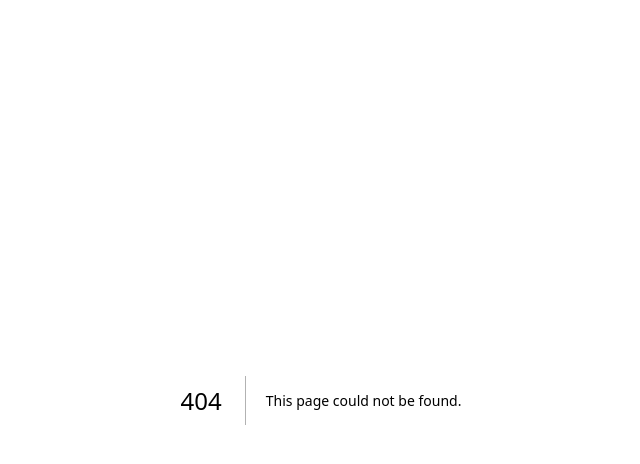
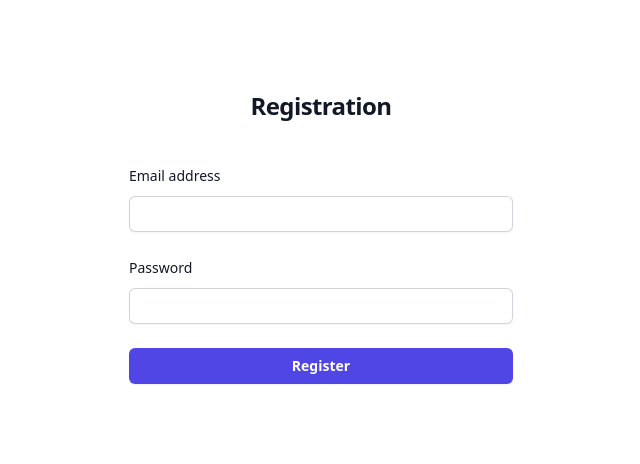
Before and after one commit to flyfy1/life, a Next.js app: page /register in a window 1280 px wide. Before the commit this address had no page. Shown: the top 464 px of the page, without its empty margins (319-959 px from the left). Built offline with nearby package versions, Linux system fonts and the light colour scheme.

Commit message:
Placeholder for register and signin

```diff
--- a/src/app/login/page.tsx
+++ b/src/app/login/page.tsx
@@ -44,9 +44,9 @@
       <div>
         <div className="flex items-center justify-between">
           <label htmlFor="password" className="block text-sm font-medium leading-6 text-gray-900">Password</label>
-          <div className="text-sm">
+          {/* <div className="text-sm">
             <a href="#" className="font-semibold text-indigo-600 hover:text-indigo-500">Forgot password?</a>
-          </div>
+          </div> */}
         </div>
         <div className="mt-2">
           <input id="password" name="password" type="password" required className="block w-full rounded-md border-0 py-1.5 text-gray-900 shadow-sm ring-1 ring-inset ring-gray-300 placeholder:text-gray-400 focus:ring-2 focus:ring-inset focus:ring-indigo-600 sm:text-sm sm:leading-6"/>
--- /dev/null
+++ b/src/app/register/page.tsx
@@ -0,0 +1,44 @@
+'use client'
+
+import { FormEvent } from 'react'
+import { useRouter } from 'next/navigation'
+
+export default function RegisterPage() {
+  const router = useRouter()
+
+  async function handleSubmit(event: FormEvent<HTMLFormElement>) {
+    event.preventDefault()
+  }
+
+  return (
+        <div className="flex min-h-full flex-col justify-center px-6 py-12 lg:px-8">
+            <div className="sm:mx-auto sm:w-full sm:max-w-sm">
+                <h2 className="mt-10 text-center text-2xl font-bold leading-9 tracking-tight text-gray-900">Registration</h2>
+            </div>
+
+            <div className="mt-10 sm:mx-auto sm:w-full sm:max-w-sm">
+                <form className="space-y-6" action="#" method="POST">
+                    <div>
+                        <label htmlFor="email" className="block text-sm font-medium leading-6 text-gray-900">Email address</label>
+                        <div className="mt-2">
+                            <input id="email" name="email" type="email" required className="block w-full rounded-md border-0 py-1.5 text-gray-900 shadow-sm ring-1 ring-inset ring-gray-300 placeholder:text-gray-400 focus:ring-2 focus:ring-inset focus:ring-indigo-600 sm:text-sm sm:leading-6" />
+                        </div>
+                    </div>
+
+                    <div>
+                        <div className="flex items-center justify-between">
+                            <label htmlFor="password" className="block text-sm font-medium leading-6 text-gray-900">Password</label>
+                        </div>
+                        <div className="mt-2">
+                            <input id="password" name="password" type="password" required className="block w-full rounded-md border-0 py-1.5 text-gray-900 shadow-sm ring-1 ring-inset ring-gray-300 placeholder:text-gray-400 focus:ring-2 focus:ring-inset focus:ring-indigo-600 sm:text-sm sm:leading-6" />
+                        </div>
+                    </div>
+
+                    <div>
+                        <button type="submit" className="flex w-full justify-center rounded-md bg-indigo-600 px-3 py-1.5 text-sm font-semibold leading-6 text-white shadow-sm hover:bg-indigo-500 focus-visible:outline focus-visible:outline-2 focus-visible:outline-offset-2 focus-visible:outline-indigo-600">Register</button>
+                    </div>
+                </form>
+            </div>
+        </div>
+    )
+}
```
